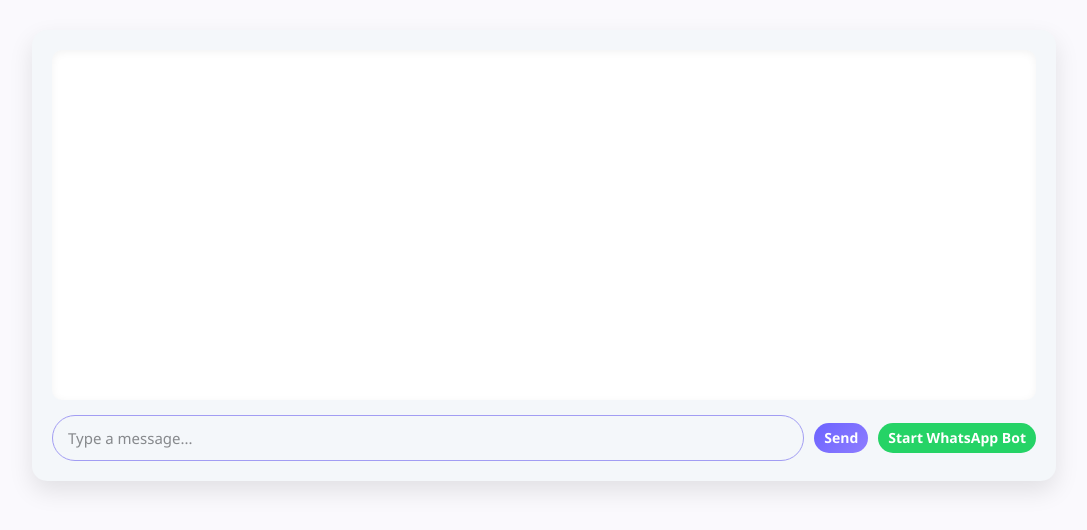
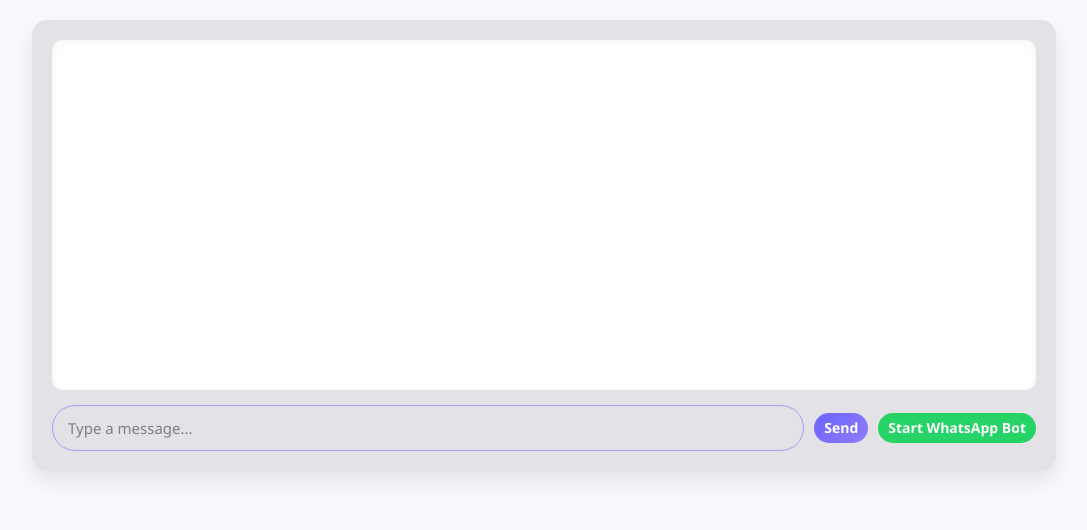
Before and after one commit to farrukh0913/claw-chat-frontend, an Angular app: page / in a window 1280 px wide. Shown: the top 530 px of the page, without its empty margins (96-1183 px from the left). Built offline with nearby package versions, Linux system fonts and the light colour scheme.

Commit message:
chore: design fixed

```diff
--- a/src/app/chat/chat.css
+++ b/src/app/chat/chat.css
@@ -1,11 +1,13 @@
 .chat-container {
   width: 80%;
-  margin: 30px auto;
-  font-family: 'Segoe UI', Tahoma, Geneva, Verdana, sans-serif;
-  background: #f4f7fa;
+  margin: 20px auto; /* top margin 30px, auto horizontal centering, no bottom margin */
+  padding: 20px;
+  font-family: "Segoe UI", Tahoma, Geneva, Verdana, sans-serif;
+  background: #e3e2e6;
   border-radius: 15px;
-  box-shadow: 0 10px 25px rgba(0,0,0,0.1);
-  padding: 20px;
+  box-shadow: 0 10px 25px rgba(0, 0, 0, 0.1);
+  box-sizing: border-box; /* ensures padding doesn’t overflow width */
+  overflow: hidden; /* prevents container scroll */
 }
 
 .chat-box {
--- a/src/app/chat/chat.html
+++ b/src/app/chat/chat.html
@@ -1,3 +1,4 @@
+<div class="flex justify-center items-center">
   <div class="chat-container">
 
     <!-- Chat messages -->
@@ -23,3 +24,4 @@
       </div>
     </div>
   </div>
+</div>
```
Lines whose indentation alone changed are shown as unchanged.
